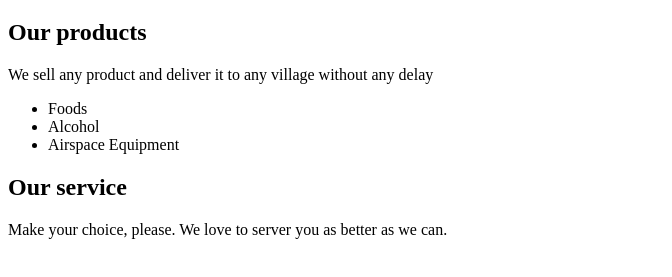
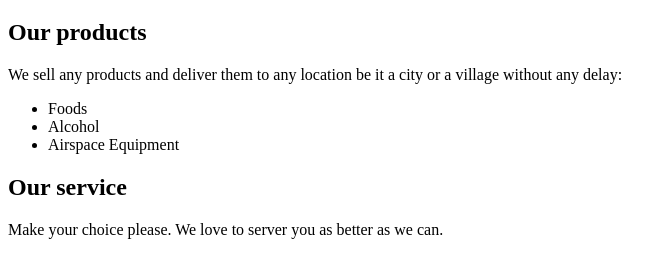
Before and after one commit to mrgdoc/mrgdoc.github.io, a plain HTML site: page index.html in a window 1280 px wide. Shown: the part 61-338 px from the top of the page, without its empty margins (0-672 px from the left). Drawn offline with Linux system fonts and the light colour scheme.

Commit message:
Improving the content.

```diff
--- a/index.html
+++ b/index.html
@@ -7,13 +7,13 @@
   <body>
     <h1>Testing MRG ad system</h1>
     <h2>Our products</h2>
-    <p>We sell any product and deliver it to any village without any delay</p>
+    <p>We sell any products and deliver them to any location be it a city or a village without any delay:</p>
   <ul>
     <li>Foods</li>
     <li>Alcohol</li>
     <li>Airspace Equipment</li>
   </ul>
     <h2> Our service</h2>
-  Make your choice, please. We love to server you as better as we can.
+  Make your choice please. We love to server you as better as we can.
   </body>
 </html>
```
